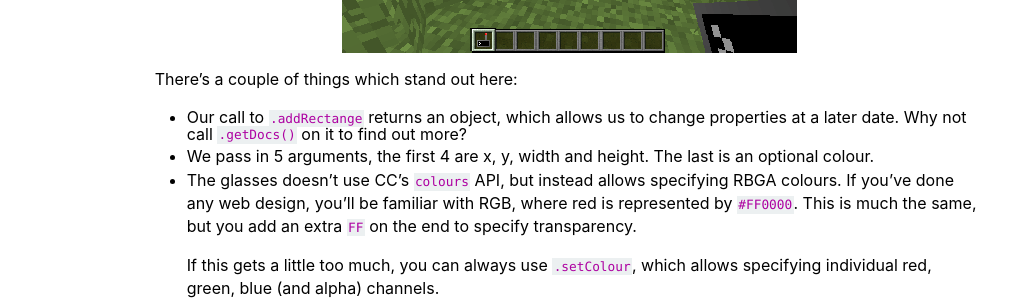
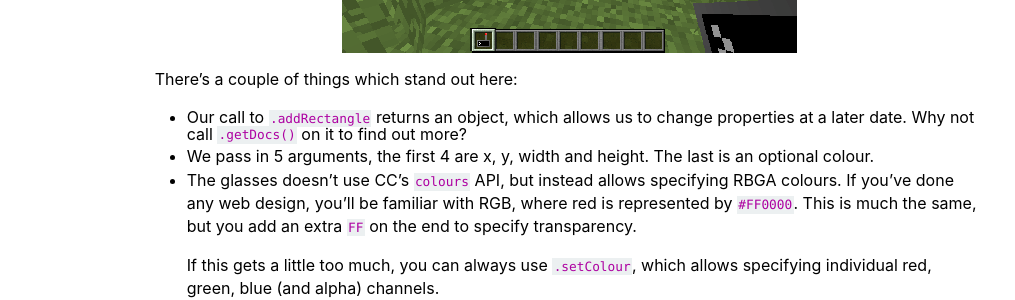
Before and after one commit to SquidDev-CC/plethora, a Jekyll site: the page built from items/module-glasses.md, in a window 1280 px wide and 900 px high, scrolled down 854 px. Shown: the part 149-449 px from the top of the window, without its empty margins (219-1234 px from the left). Built offline with Jekyll 4.4.1, drawn with Linux system fonts in a browser that asks for light colours.

Commit message:
typo: "addRectange" to "addRectangle"

```diff
--- a/items/module-glasses.md
+++ b/items/module-glasses.md
@@ -37,7 +37,7 @@ local rect = canvas.addRectangle(0, 0, 100, 100, 0xFF0000FF)
 
 There's a couple of things which stand out here:
 
- - Our call to `.addRectange` returns an object, which allows us to change properties at a later date. Why not call
+ - Our call to `.addRectangle` returns an object, which allows us to change properties at a later date. Why not call
    `.getDocs()` on it to find out more?
  - We pass in 5 arguments, the first 4 are x, y, width and height. The last is an optional colour.
  - The glasses doesn't use CC's `colours` API, but instead allows specifying RBGA colours. If you've done any web
```
